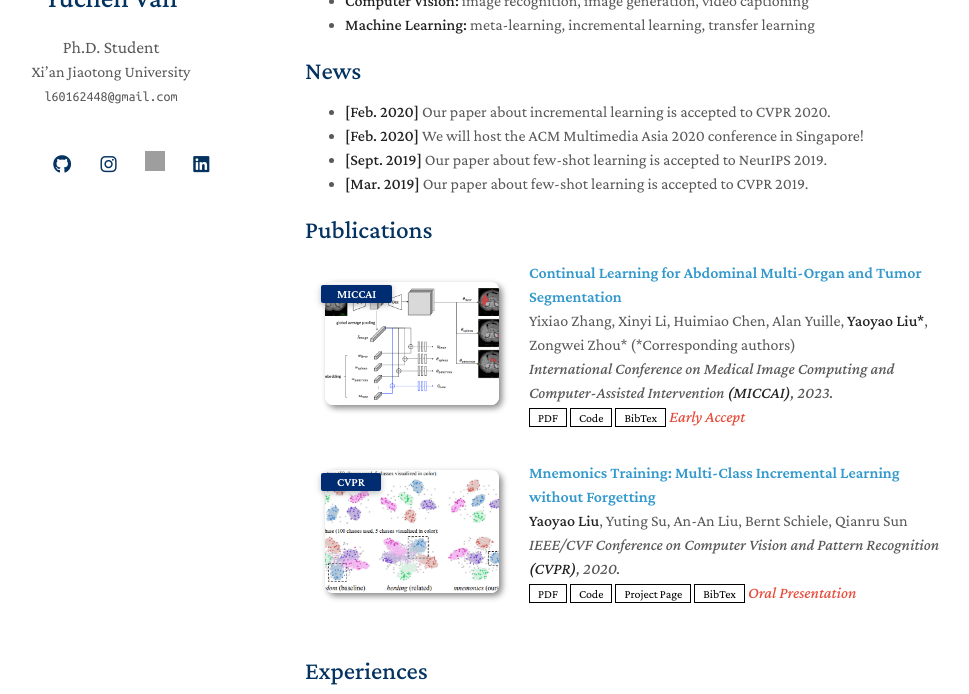
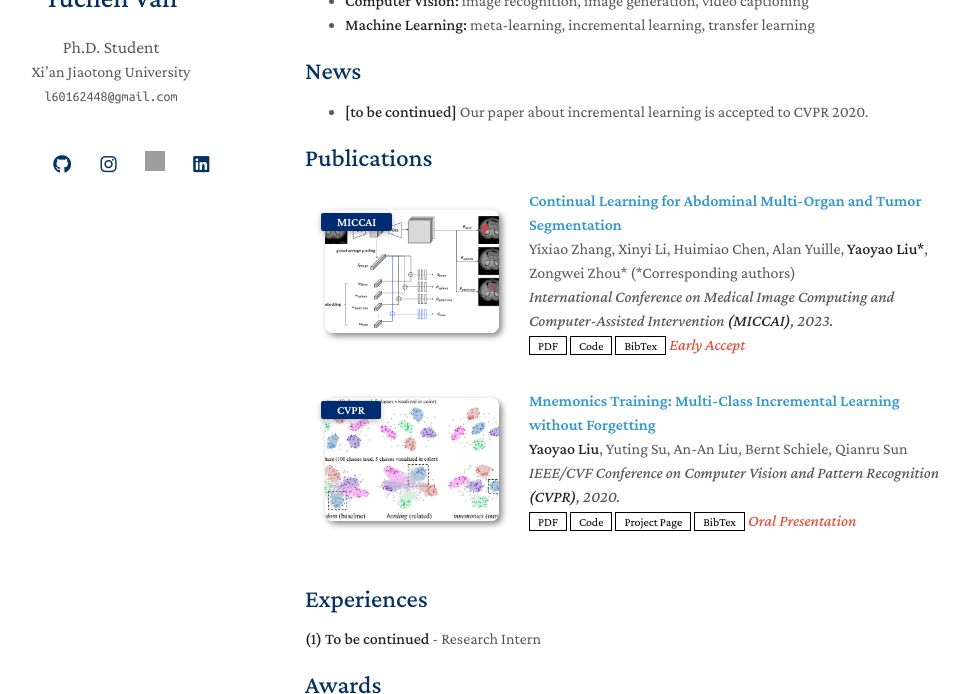
Before and after one commit to LYMQY/LYMQY.github.io, a Jekyll site: the page built from index.md, in a window 1280 px wide and 900 px high, cut to the strip 206-900 px from the top of the window. Shown: the whole strip, without its empty margins (165-1134 px from the left). Built offline with Jekyll 4.4.1, drawn with Linux system fonts in a browser that asks for light colours; a style sheet for code colours, icons or effects is not loaded; our own code applies the rules of GitHub Pages for plain Markdown files; grey boxes are pictures that could not be loaded.

Commit message:
change to index

```diff
--- a/index.md
+++ b/index.md
@@ -13,10 +13,7 @@
 
 ## News
 
-- **[Feb. 2020]** Our paper about incremental learning is accepted to CVPR 2020.
-- **[Feb. 2020]** We will host the ACM Multimedia Asia 2020 conference in Singapore!
-- **[Sept. 2019]** Our paper about few-shot learning is accepted to NeurIPS 2019.
-- **[Mar. 2019]** Our paper about few-shot learning is accepted to CVPR 2019.
+- **[to be continued]** Our paper about incremental learning is accepted to CVPR 2020.
 
 {% include_relative _includes/publications.md %}
 
```
